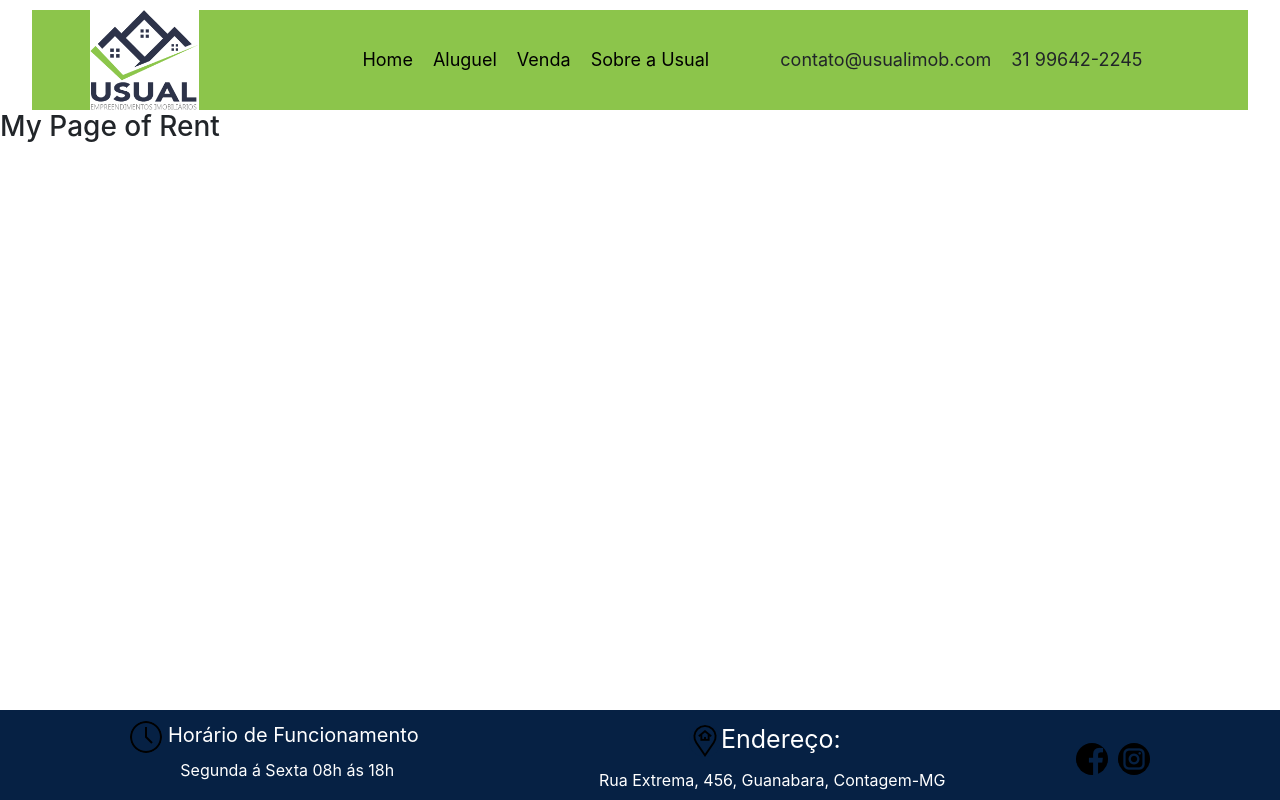
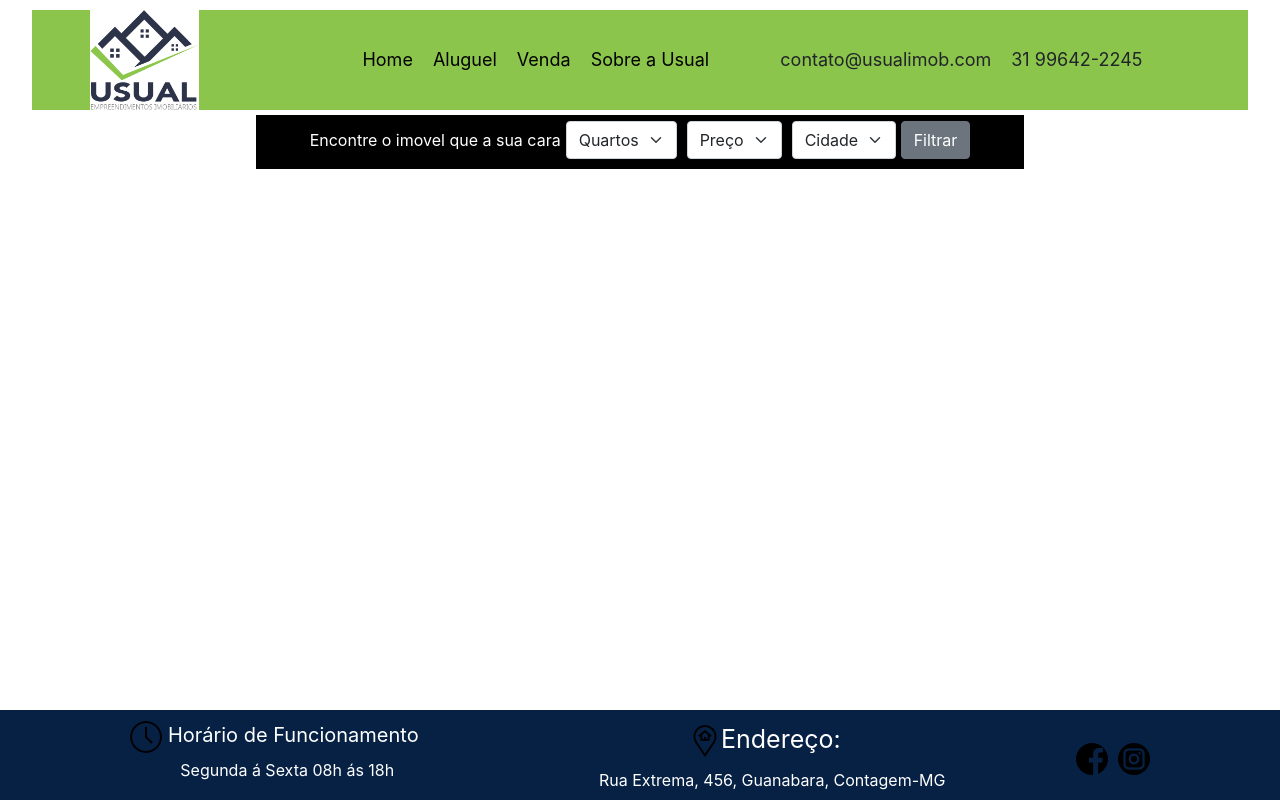
Before and after one commit to armando771/Usual-Imob, a React (Create React App) app: page /aluguel in a window 1280 px wide. Built offline with nearby package versions, Linux system fonts and the light colour scheme.

Commit message:
Adicionando Estilizaçao nas page Sale & Rent

```diff
--- a/src/pages/RentPage.jsx
+++ b/src/pages/RentPage.jsx
@@ -1,12 +1,31 @@
-import React from 'react';
-import Footer from '../components/Footer';
-import Header from '../components/Header';
+import React from "react";
+import Footer from "../components/Footer";
+import Header from "../components/Header";
+import '../styles/RentPage.css';
 
 function Rent() {
   return (
     <main>
       <Header />
-      <h3>My Page of Rent</h3>
+      <div id="Filter-Rent-Container">
+        <p>Encontre o imovel que a sua cara </p>
+        <label htmlFor="rent-filter-by-room">
+          <select id="rent-filter-by-room" className="form-select">
+            <option>Quartos</option>
+          </select>
+        </label>
+        <label htmlFor="rent-filter-by-price">
+          <select className="form-select">
+            <option>Preço</option>
+          </select>
+        </label>
+        <label htmlFor="rent-filter-by-place">
+          <select className="form-select">
+            <option>Cidade</option>
+          </select>
+        </label>
+        <button type="button" className="btn btn-secondary form-button">Filtrar</button>
+      </div>
       <Footer />
     </main>
   );
--- a/src/pages/SalePage.jsx
+++ b/src/pages/SalePage.jsx
@@ -1,12 +1,31 @@
 import React from 'react';
 import Footer from '../components/Footer';
 import Header from '../components/Header';
+import '../styles/SalePage.css';
 
 function Sale() {
   return (
     <main>
       <Header />
-      <h3>My Page of Sale</h3>
+      <div id="Filter-Sale-Container">
+        <p>Encontre o imovel que a sua cara </p>
+        <label htmlFor="Sale-filter-by-room">
+          <select id="Sale-filter-by-room" className="form-select">
+            <option>Quartos</option>
+          </select>
+        </label>
+        <label htmlFor="Sale-filter-by-price">
+          <select className="form-select">
+            <option>Preço</option>
+          </select>
+        </label>
+        <label htmlFor="Sale-filter-by-place">
+          <select className="form-select">
+            <option>Cidade</option>
+          </select>
+        </label>
+        <button type="button" className="btn btn-secondary form-button">Filtrar</button>
+      </div>
       <Footer />
     </main>
   );
--- a/src/styles/RentPage.css
+++ b/src/styles/RentPage.css
@@ -0,0 +1,19 @@
+#Filter-Rent-Container {
+  display: flex;
+  justify-content: center;
+  align-items: baseline;
+  border: 1px solid black;
+  background-color: rgb(0, 0, 0);
+  color: white;
+  margin: auto;
+  width: 60%;
+  margin-top: 5px;
+}
+
+#Filter-Rent-Container label {
+  padding: 5px;
+}
+
+.form-button {
+  height: 38px;
+}
--- a/src/styles/SalePage.css
+++ b/src/styles/SalePage.css
@@ -0,0 +1,19 @@
+#Filter-Sale-Container {
+  display: flex;
+  justify-content: center;
+  align-items: baseline;
+  border: 1px solid black;
+  background-color: rgb(0, 0, 0);
+  color: white;
+  margin: auto;
+  width: 60%;
+  margin-top: 5px;
+}
+
+#Filter-Sale-Container label {
+  padding: 5px;
+}
+
+.form-button {
+  height: 38px;
+}
```
